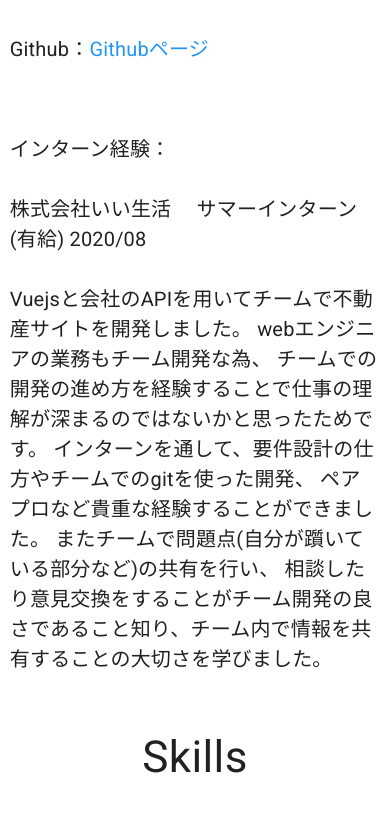
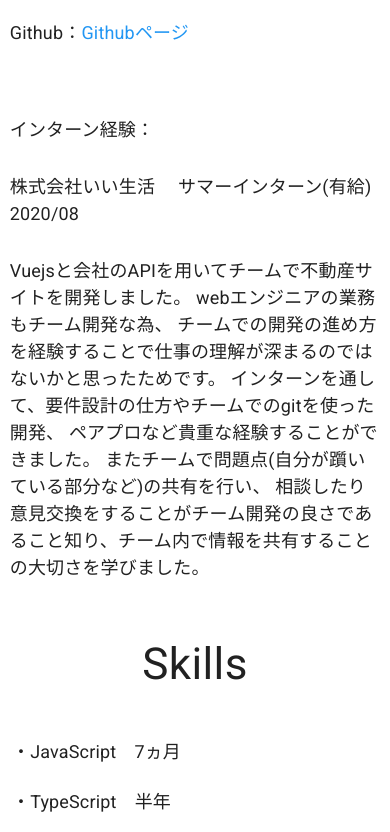
Before and after one commit to ken2pg/portfolio2020, a Next.js app: page / in a window 390 px wide. Shown: the part 832-1664 px from the top of the page. Built offline with nearby package versions, Linux system fonts and the light colour scheme.

Commit message:
fontSizeの変更

```diff
--- a/src/components/About.tsx
+++ b/src/components/About.tsx
@@ -28,7 +28,7 @@ const useStyles = makeStyles((theme: Theme) => ({
 
     ['@media(max-width:1024px)']: {
       width: '95%',
-      fontSize: '20px',
+      fontSize: '18px',
     },
   },
   text2: {
@@ -40,14 +40,14 @@ const useStyles = makeStyles((theme: Theme) => ({
     marginBottom: '30px',
     ['@media(max-width:1024px)']: {
       width: '95%',
-      fontSize: '20px',
+      fontSize: '18px',
     },
   },
 }));
 const About = () => {
   const classes = useStyles();
   return (
-    <div className={classes.root}>
+    <div className={classes.root} id="about">
       <Typography className={classes.title}>About</Typography>
       <Typography className={classes.text}>名前：けんと</Typography>
       <Typography className={classes.text}>職業：情報科学系の大学院　修士1年</Typography>
--- a/src/components/Skills.tsx
+++ b/src/components/Skills.tsx
@@ -41,6 +41,9 @@ const useStyles = makeStyles((theme: Theme) => ({
   },
   gridItem: {
     fontSize: '20px',
+    ['@media(max-width:1024px)']: {
+      fontSize: '18px',
+    },
   },
 }));
 const Skills = () => {
@@ -57,7 +60,7 @@ const Skills = () => {
     { name: 'Git/Github', period: '' },
   ];
   return (
-    <div className={classes.root}>
+    <div className={classes.root} id="skills">
       <Typography className={classes.title}>Skills</Typography>
       <Grid className={classes.grid} container spacing={3}>
         {skills.map((skill) => {
```
